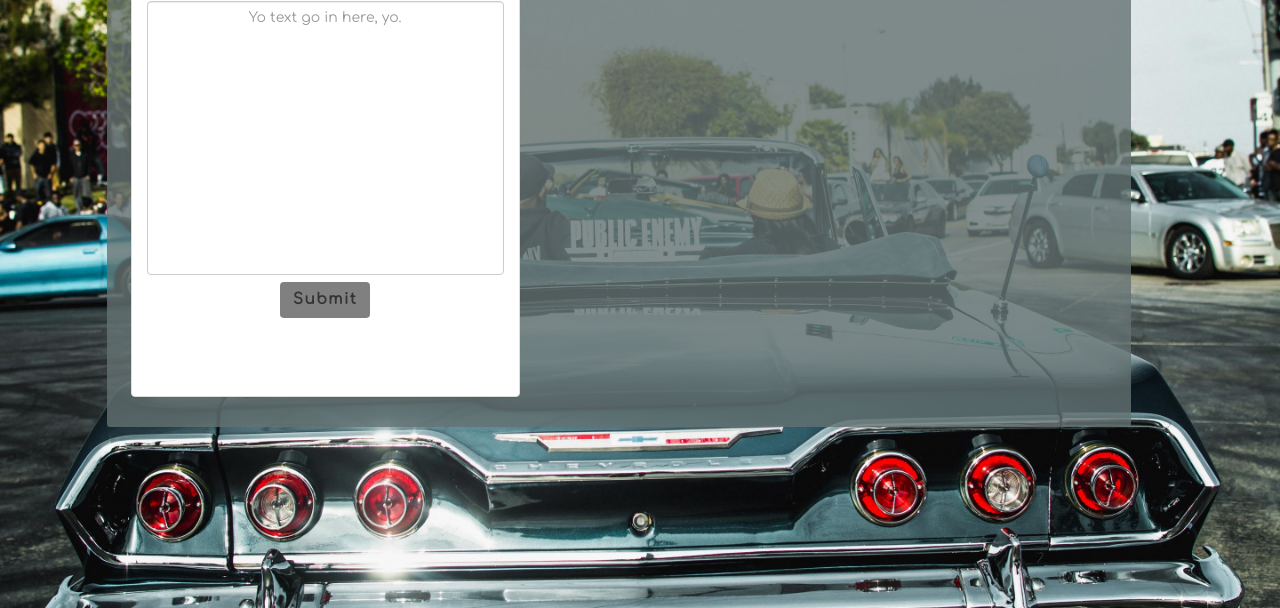
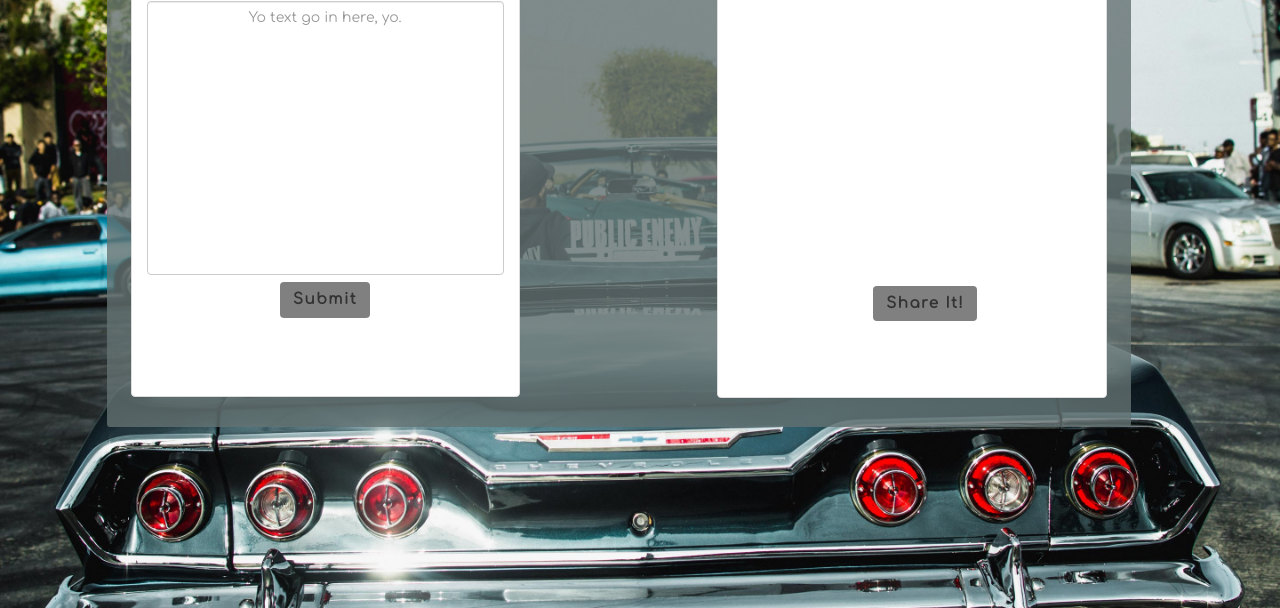
Before and after one commit to LosBunkos/cRap, a website: page public/index.html at #/home in a window 1280 px wide. Shown: the part 192-800 px from the top of the page. Drawn offline with nearby package versions, Linux system fonts and the light colour scheme; some packages are replaced by stand-ins of ours; a web font is replaced by a local one.

Commit message:
trying to add a share button to the rap

```diff
--- a/public/javascript/controller.js
+++ b/public/javascript/controller.js
@@ -4,7 +4,6 @@ app.controller('crapCtrl', function($scope, crapService){
   $scope.loading = false;
 
   $scope.sendRap = function(){
-    console.log("gettext yo", $scope.getText)
     $scope.loading = true;
     crapService.sendRap($scope.getText, $scope.loading).then(function(){
       $scope.texts = crapService.text;
@@ -13,8 +12,10 @@ app.controller('crapCtrl', function($scope, crapService){
     });
   }
 
+  $scope.collectSentence = function() {
+    let sentences = $scope.texts
+    console.log(sentences)
+  }
 
 
-
-  setTimeout(function(){console.log("yo", $scope.texts)},5000)
 })
--- a/public/rap.html
+++ b/public/rap.html
@@ -39,11 +39,14 @@
       </center>
     </div>
 
-
+<!-- ng-show="rapbox" -->
     <div class = "col-md-5 intext">
-      <div class="panel panel-default rapbox" ng-show="rapbox">
+      <div class="panel panel-default rapbox" >
         <div class="panel-body rappify">
-          <div ng-repeat = "text in texts">{{text}}</div>
+          <div ng-repeat = "text in texts" ng-model = "sentence">{{text}}</div>
+          <div  class = "sharebtn">
+            <button class = "btn myButton" ng-click = "collectSentence()"><b>Share It!</b></button>
+          </div>
         </div>
       </div>
 
--- a/public/style.css
+++ b/public/style.css
@@ -203,6 +203,14 @@ span {
 
 .rappify {
   padding-top:18%;
+  position:relative;
+  height: 481px !important;
+}
+
+.sharebtn {
+  position:absolute;
+  top: 76%;
+  left:40%;
 }
 
 /* END OF RAP.HTML STYLE */
```
